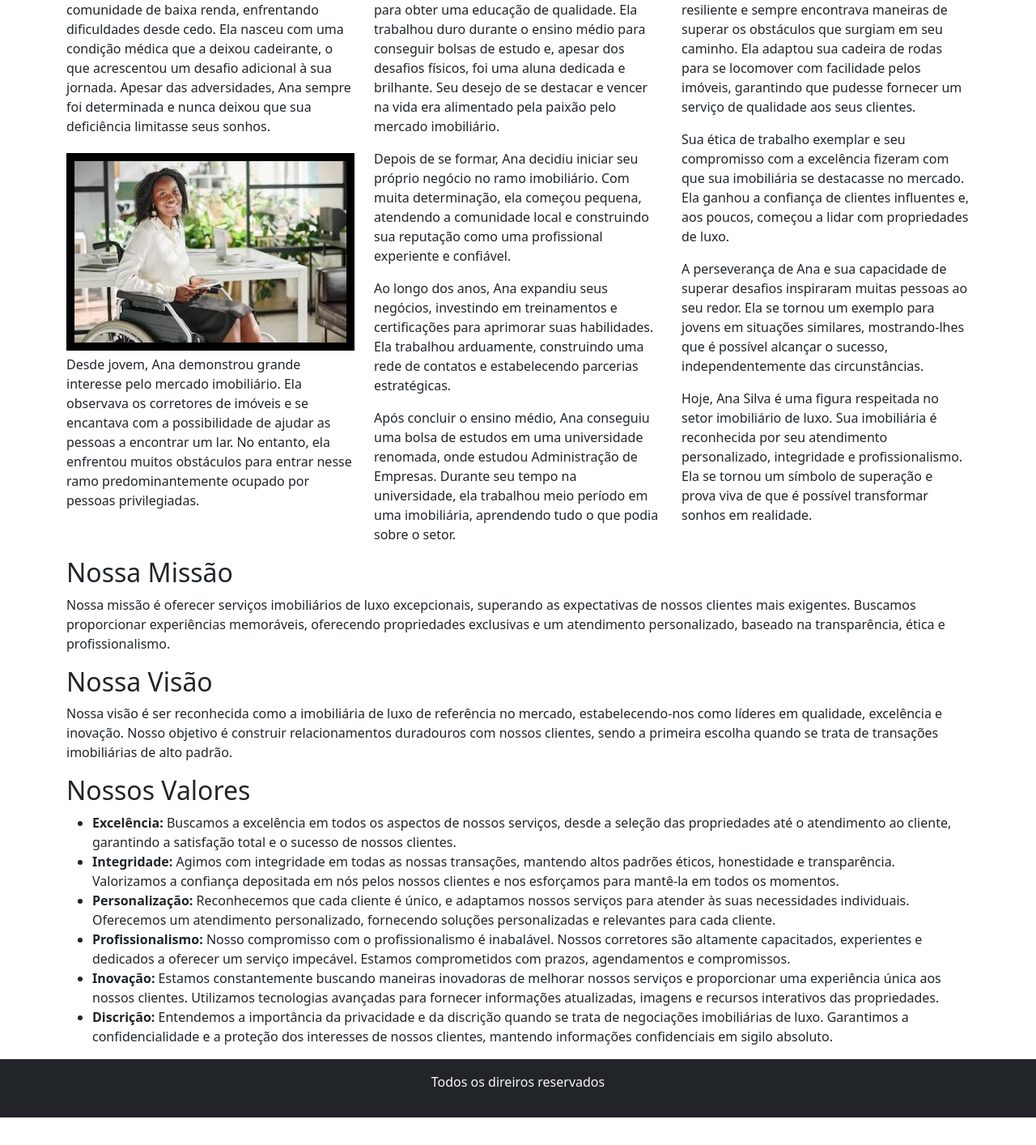
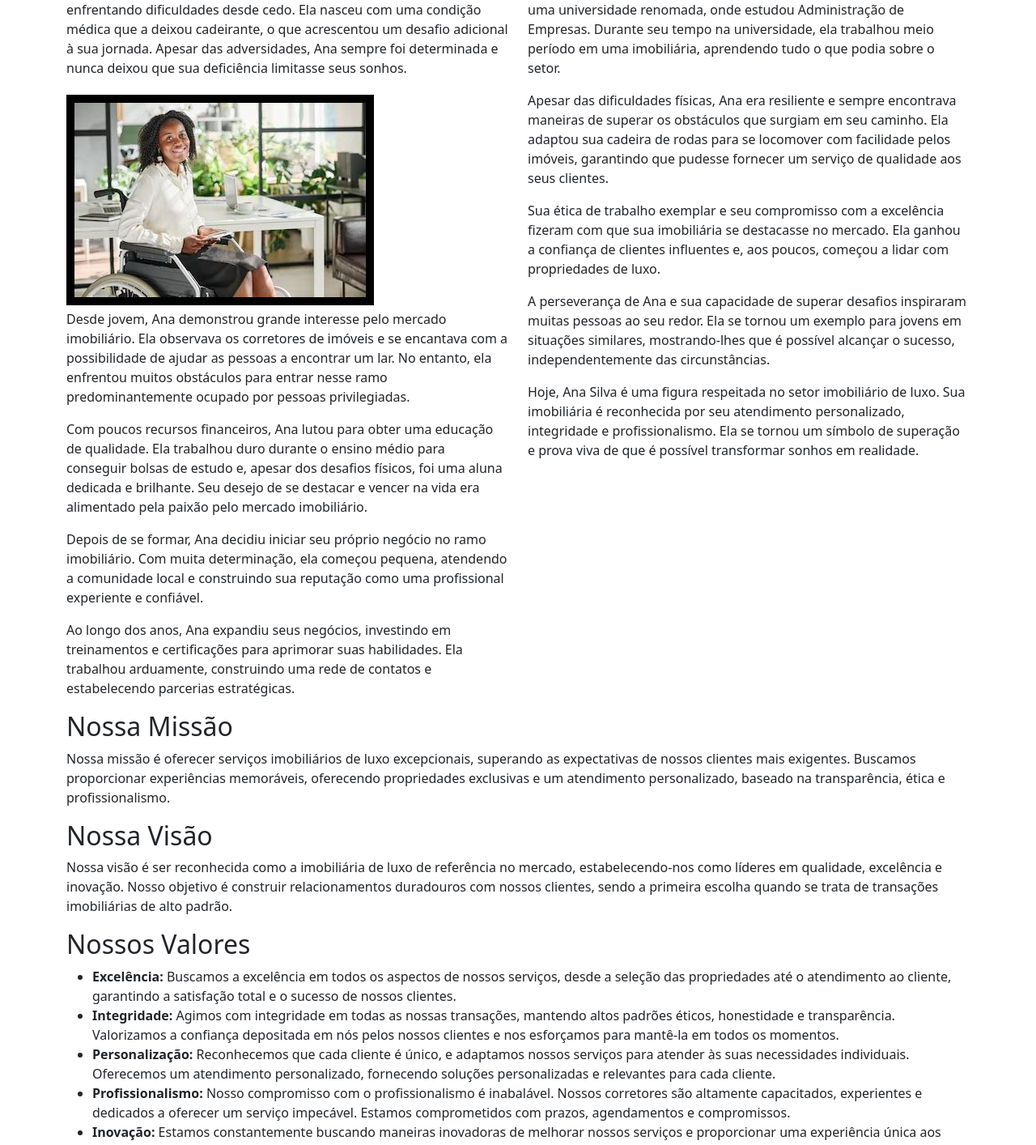
Before and after one commit to LaurianoCarlos/Adimo-Imobiliaria, a plain HTML site: page pages/sobre.html in a window 1280 px wide. Shown: the part 186-1600 px from the top of the page at 81% size. Before the commit the page ends 1566 px from the top, so only its background shows below. Drawn offline with nearby package versions, Linux system fonts and the light colour scheme.

Commit message:
Versão 2.0

```diff
--- a/pages/sobre.html
+++ b/pages/sobre.html
@@ -5,7 +5,7 @@
     <meta charset="UTF-8">
     <meta http-equiv="X-UA-Compatible" content="IE=edge">
     <meta name="viewport" content="width=device-width, initial-scale=1.0">
-    <title>Document</title>
+    <title>Adimo - Sobre</title>
     <link rel="stylesheet" href="../assets/css/sobre.css">
     <link rel="stylesheet" href="https://cdn.jsdelivr.net/npm/bootstrap@5.3.0/dist/css/bootstrap.min.css">
     <script src="https://cdn.jsdelivr.net/npm/@popperjs/core@2.11.8/dist/umd/popper.min.js"
@@ -67,8 +67,6 @@
                             enfrentou muitos obstáculos para entrar nesse ramo predominantemente ocupado por pessoas
                             privilegiadas.</p>
 
-                    </div>
-                    <div class="col">
                         <p>Com poucos recursos financeiros, Ana lutou para obter uma educação de qualidade. Ela
                             trabalhou duro
                             durante o ensino médio para conseguir bolsas de estudo e, apesar dos desafios físicos, foi
@@ -84,15 +82,16 @@
                             para
                             aprimorar suas habilidades. Ela trabalhou arduamente, construindo uma rede de contatos e
                             estabelecendo parcerias estratégicas.</p>
+
+
+                    </div>
+                    <div class="col">
+
                         <p>Após concluir o ensino médio, Ana conseguiu uma bolsa de estudos em uma universidade
                             renomada, onde
                             estudou Administração de Empresas. Durante seu tempo na universidade, ela trabalhou meio
                             período em
                             uma imobiliária, aprendendo tudo o que podia sobre o setor.</p>
-
-                        </p>
-                    </div>
-                    <div class="col">
                         <p>Apesar das dificuldades físicas, Ana era resiliente e sempre encontrava maneiras de superar
                             os
                             obstáculos que surgiam em seu caminho. Ela adaptou sua cadeira de rodas para se locomover
@@ -114,6 +113,8 @@
                             por seu atendimento personalizado, integridade e profissionalismo. Ela se tornou um símbolo
                             de
                             superação e prova viva de que é possível transformar sonhos em realidade.</p>
+
+                        </p>
                     </div>
                 </div>
             </div>
@@ -190,7 +191,7 @@
 
     <!--Inicio do rodapé-->
     <footer class="p-3 bg-dark text-light text-center">
-        <p>Todos os direiros reservados</p>
+        <p>Todos os direitos reservados</p>
     </footer>
     <!--Fim do Inicio do rodapé-->
 
```
Also changed, not shown: index.html (+1 -1 lines), pages/contato.html (+2 -2 lines), pages/imoveis.html (+2 -2 lines), pages/lancamentos.html (+2 -2 lines), pages/login.html (+1 -1 lines).
